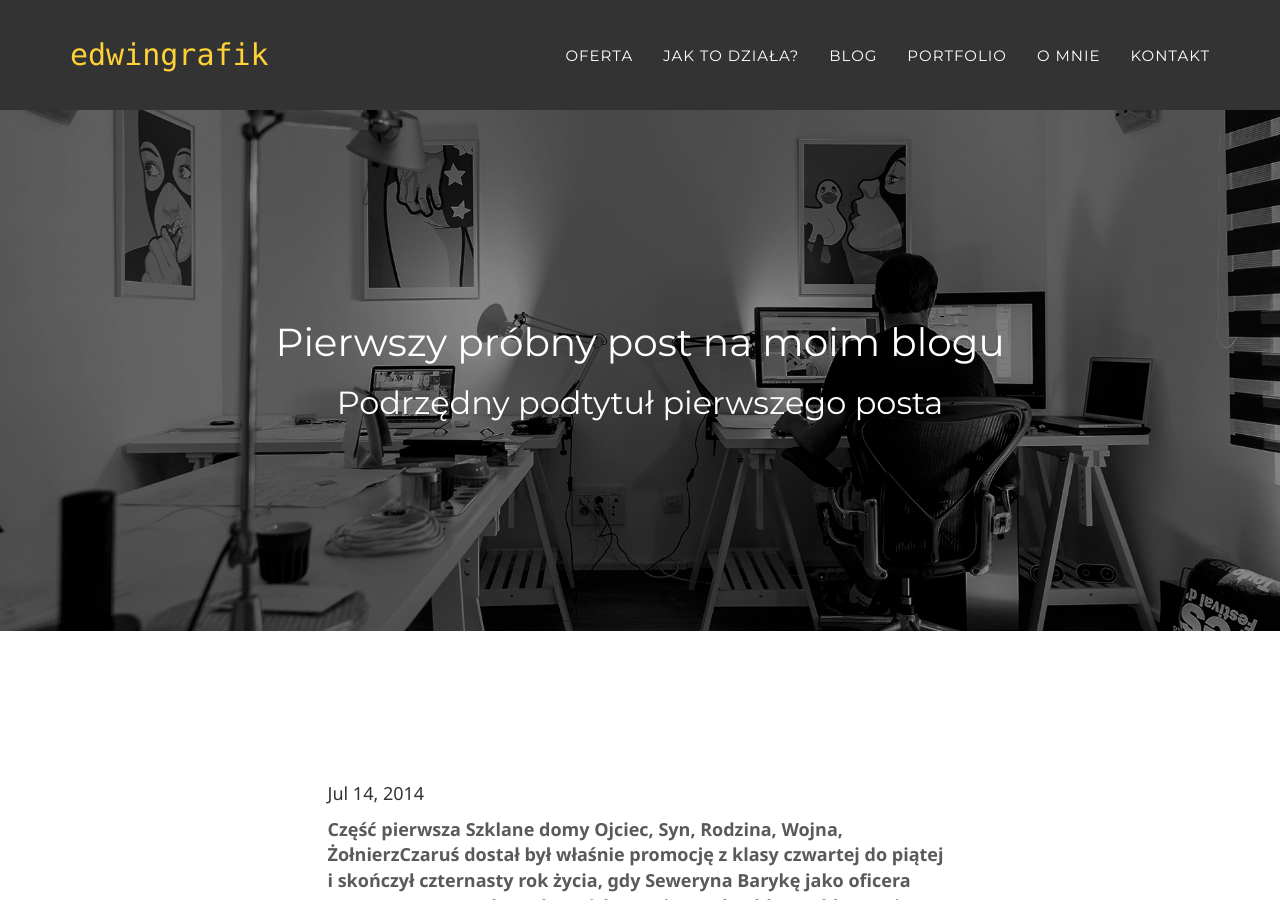
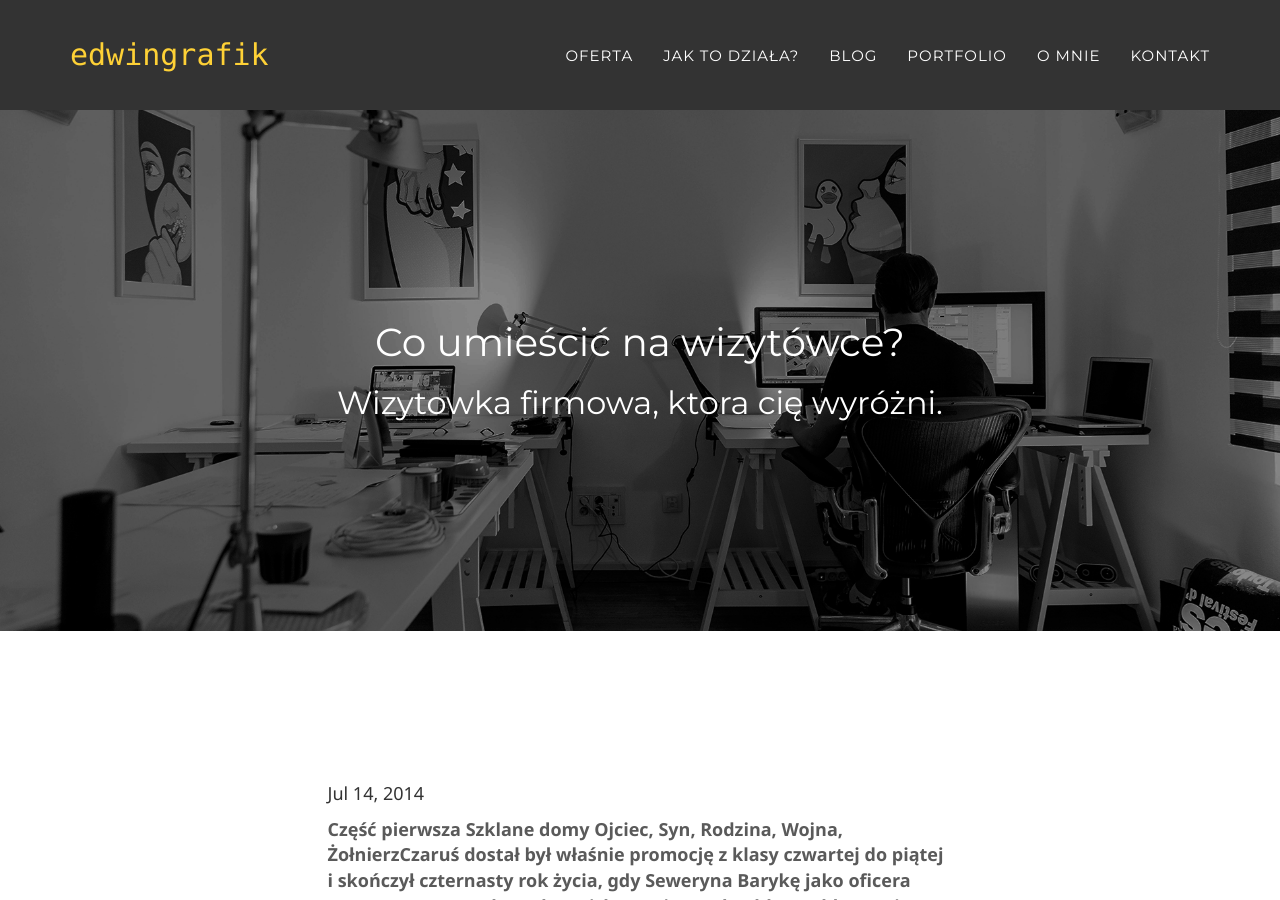
Before and after one commit to edwingrafik/edwingrafik.github.io, a Jekyll site: the page built from _posts/2016-05-15-probny-post.md, in a window 1280 px wide and 900 px high. Built offline with Jekyll 4.4.1, drawn with Linux system fonts in a browser that asks for light colours; some web fonts are replaced; comment, search, counter and statistics services are not loaded.

Commit message:
Update 2016-05-15-probny-post.md

```diff
--- a/_posts/2016-05-15-probny-post.md
+++ b/_posts/2016-05-15-probny-post.md
@@ -1,6 +1,6 @@
 ---
-title: Pierwszy próbny post na moim blogu
-subtitle: Podrzędny podtytuł pierwszego posta
+title: Co umieścić na wizytówce?
+subtitle: Wizytowka firmowa, ktora cię wyróżni.
 layout: blog-post
 comments: true
 date: 2014-07-14
```
